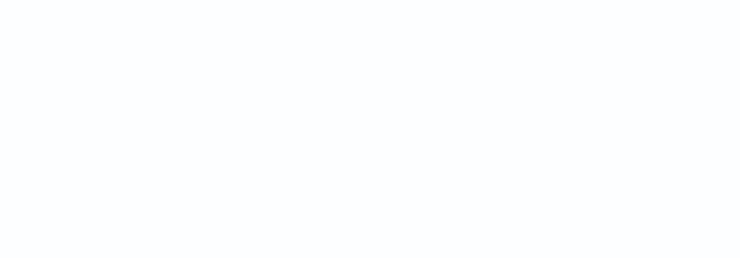
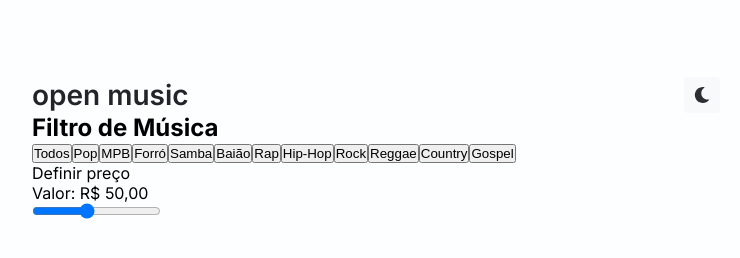
Before and after one commit to larissagmz/Entrega-Open-Music, a plain HTML site: page index.html in a window 1280 px wide. Shown: the whole page, without its empty margins (264-1004 px from the left). Drawn offline with Linux system fonts and the light colour scheme.

Commit message:
second commit

```diff
--- a/src/scripts/index.js
+++ b/src/scripts/index.js
@@ -1 +1,159 @@
 /* Desenvolva sua lógica aqui ... */
+let body = document.body;
+
+function renderHeader() {
+    let header = document.createElement("header");
+    let container = document.createElement("div");
+    let titleHeader = document.createElement("h1");
+    let buttonDarkMode = document.createElement("button");
+    let figure = document.createElement("figure");
+    let img = document.createElement("img");
+
+    titleHeader.innerText = "open music";
+    buttonDarkMode.className = "button-dark-mode";
+    img.src = "./src/assets/img/moon.svg";
+    figure.className = "image-dark-mode";
+    container.className = "container";
+
+    document.body.insertBefore(header, body.children[0]);
+    header.append(container);
+    container.append(titleHeader, buttonDarkMode);
+    buttonDarkMode.append(figure);
+    figure.append(img);
+}
+
+function renderMain(list) {
+    let main = document.createElement("main");
+    main.className = "container";
+    document.body.insertBefore(main, body.children[1]);
+    let div = renderFilterMusic(list, categories);
+    main.append(div);
+}
+
+// function renderFilterMusic() {
+//     let maxPrice = products.reduce(
+//         (max, product) => Math.max(max, product.price),
+//         0
+//     );
+//     let minPrice = products.reduce(
+//         (min, product) => Math.min(min, product.price),
+//         Infinity
+//     );
+
+//     let div = document.createElement("div");
+//     let divTitleFilter = document.createElement("div");
+//     let h2 = document.createElement("h2");
+//     let divButtonsFilter = document.createElement("div");
+//     let divDefinePrice = document.createElement("div");
+//     let textDefinePrice = document.createElement("p");
+//     let valueInput = document.createElement("p");
+//     let output = document.createElement("output");
+//     let input = document.createElement("input");
+
+//     div.append(divTitleFilter, divDefinePrice, input);
+//     divTitleFilter.append(h2, divButtonsFilter);
+//     divDefinePrice.append(textDefinePrice, valueInput);
+//     valueInput.append(output);
+
+//     div.className = "div-all-filter";
+//     divTitleFilter.className = "div-title-filter";
+//     divDefinePrice.className = "div-define-price";
+
+//     input.id = "filter";
+//     input.type = "range";
+//     input.min = minPrice;
+//     input.max = maxPrice;
+//     input.step = "any";
+
+//     output.id = "value-filter";
+//     output.innerText = "R$ 0,00";
+//     valueInput.innerText = "Valor: ";
+
+//     input.min = categories.forEach((element) => {
+//         let button = document.createElement("button");
+//         let titleButton = document.createElement("p");
+
+//         button.className = "categorie-button";
+//         titleButton.innerText = element;
+
+//         divButtonsFilter.append(button);
+//         button.append(titleButton);
+//     });
+
+//     return div;
+// }
+
+function renderFilterMusic(products, categories) {
+    let div = document.createElement("div");
+    let divTitleFilter = document.createElement("div");
+    let h2 = document.createElement("h2");
+    let divButtonsFilter = document.createElement("div");
+    let divDefinePrice = document.createElement("div");
+    let textDefinePrice = document.createElement("p");
+    let valueInput = document.createElement("p");
+    let output = document.createElement("output");
+    let input = document.createElement("input");
+
+    let maxPrice = products.reduce(
+        (max, product) => Math.max(max, product.price),
+        0
+    );
+    let minPrice = products.reduce(
+        (min, product) => Math.min(min, product.price),
+        Infinity
+    );
+
+    div.className = "div-all-filter";
+    divTitleFilter.className = "div-title-filter";
+    divDefinePrice.className = "div-define-price";
+
+    h2.innerText = "Filtro de Música";
+
+    input.id = "filter";
+    input.type = "range";
+    input.min = minPrice;
+    input.max = maxPrice;
+    input.step = "any";
+
+    output.id = "value-filter";
+    output.innerText = "R$ 0,00";
+    valueInput.innerText = "Valor: ";
+
+    textDefinePrice.innerText = "Definir preço";
+    divDefinePrice.append(textDefinePrice, valueInput);
+    valueInput.append(output);
+
+    div.append(divTitleFilter, divDefinePrice, input);
+    divTitleFilter.append(h2, divButtonsFilter);
+
+    categories.forEach((element) => {
+        let button = document.createElement("button");
+        let titleButton = document.createElement("p");
+
+        button.className = "categorie-button";
+        titleButton.innerText = element;
+
+        button.append(titleButton);
+        divButtonsFilter.append(button);
+    });
+
+    input.addEventListener("input", function () {
+        output.innerText = formatToBRL(parseFloat(this.value));
+    });
+
+    output.innerText = formatToBRL(parseFloat(input.value));
+
+    return div;
+}
+
+// Função para formatar o valor em reais
+function formatToBRL(value) {
+    return new Intl.NumberFormat("pt-BR", {
+        style: "currency",
+        currency: "BRL",
+    }).format(value);
+}
+
+renderHeader();
+
+renderMain(products);
--- a/src/styles/index.css
+++ b/src/styles/index.css
@@ -1 +1,34 @@
 /* Desenvolva sua estilização aqui ... */
+header{
+    margin-top: 77px;
+}
+
+header div{
+    display: flex;
+    justify-content: space-between;
+    align-items: center;
+}
+
+header div h1{
+    color: var(--color-grey-1);
+    font-size: var(--font-1);
+    font-weight: 600;
+}
+
+img{
+    width: 100%;
+    height: 100%;
+}
+
+.button-dark-mode{
+    padding: 9px 10px;
+    border: none;
+    border-radius: var(--radius-1) ;
+    background-color: var(--color-grey-8);
+    cursor: pointer;
+}
+
+.button-dark-mode figure{
+    height: 18px;
+    width: 16px;
+}
```
Also changed, not shown: src/assets/img/moon.svg (added).
